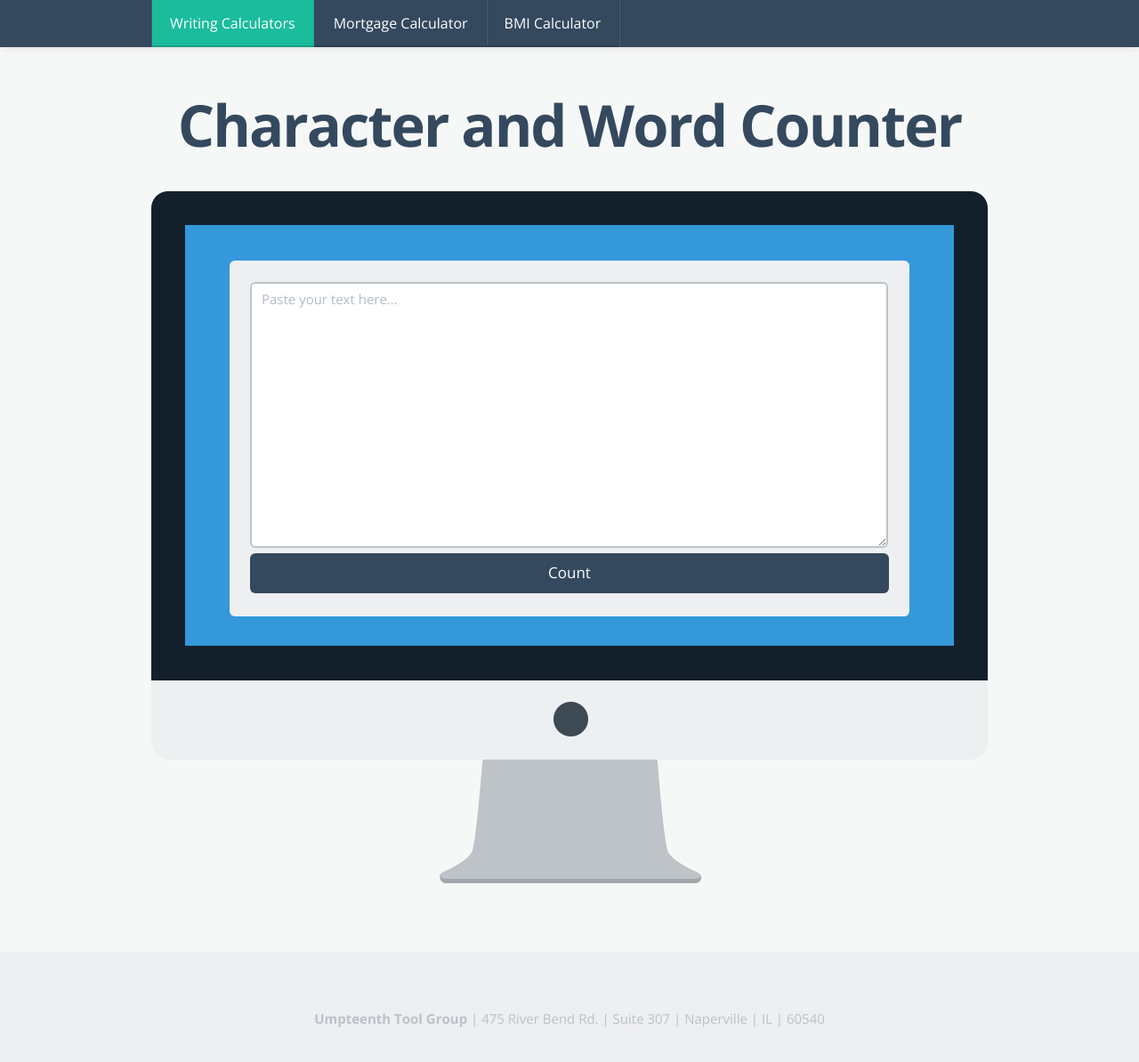
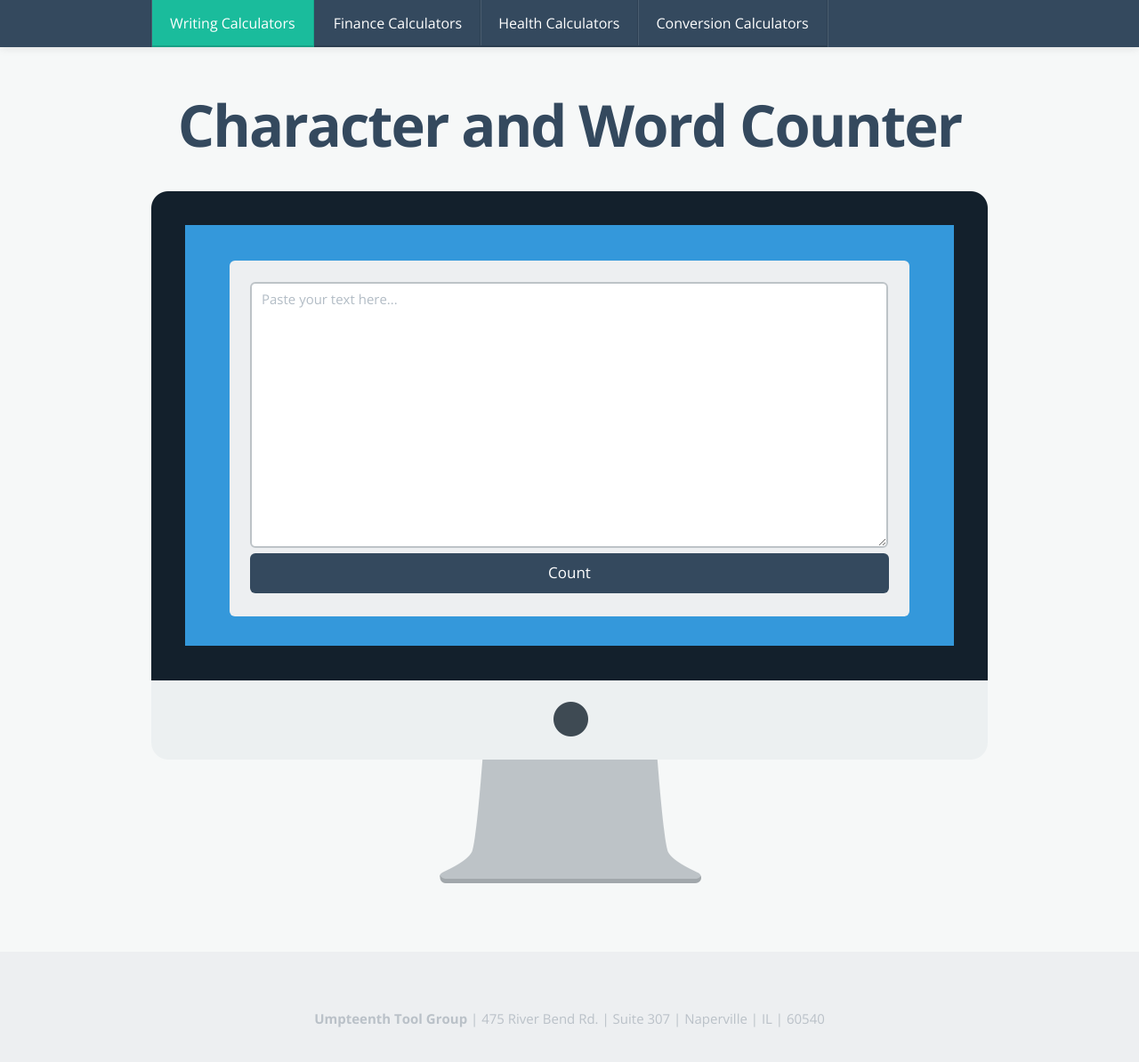
Before and after one commit to adamscherer/characters, a Jekyll site: the page built from index.html, in a window 1280 px wide and 1205 px high. Shown: the top 1194 px of the window at 89% size. Built offline with Jekyll 4.4.1, drawn with Linux system fonts in a browser that asks for light colours; Markdown is read by kramdown in place of the engine named in the settings.

Commit message:
updating header styles

```diff
--- a/_layouts/default.html
+++ b/_layouts/default.html
@@ -33,8 +33,27 @@
                 <li><a href="/">Word Counter</a></li>
               </ul>
             </li>
-            <li {% if page.active == 'finance' %}class="active"{% endif %}><a href="/mortgage">Mortgage Calculator</a></li>
-            <li {% if page.active == 'health' %}class="active"{% endif %}><a href="/bmi">BMI Calculator</a></li>
+            <li class="dropdown {% if page.active == 'finance' %}active{% endif %}">
+              <a href="/" data-toggle="dropdown">Finance Calculators</a>
+              <ul>
+                <li><a href="/mortgage">Mortgage Calculator</a></li>
+                <li><a href="/mortgage">Insurance Calculator</a></li>
+              </ul>
+            </li>
+            <li class="dropdown {% if page.active == 'health' %}active{% endif %}">
+              <a href="/" data-toggle="dropdown">Health Calculators</a>
+              <ul>
+                <li><a href="/bmi">BMI Calculator</a></li>
+                <li><a href="/bmi">Framingham Risk Score</a></li>
+              </ul>
+            </li>
+            <li class="dropdown {% if page.active == 'conversion' %}active{% endif %}">
+              <a href="/" data-toggle="dropdown">Conversion Calculators</a>
+              <ul>
+                <li><a href="/bmi">BMI Calculator</a></li>
+                <li><a href="/bmi">Framingham Risk Score</a></li>
+              </ul>
+            </li>
           </ul>
         </div>
       </div>
```
